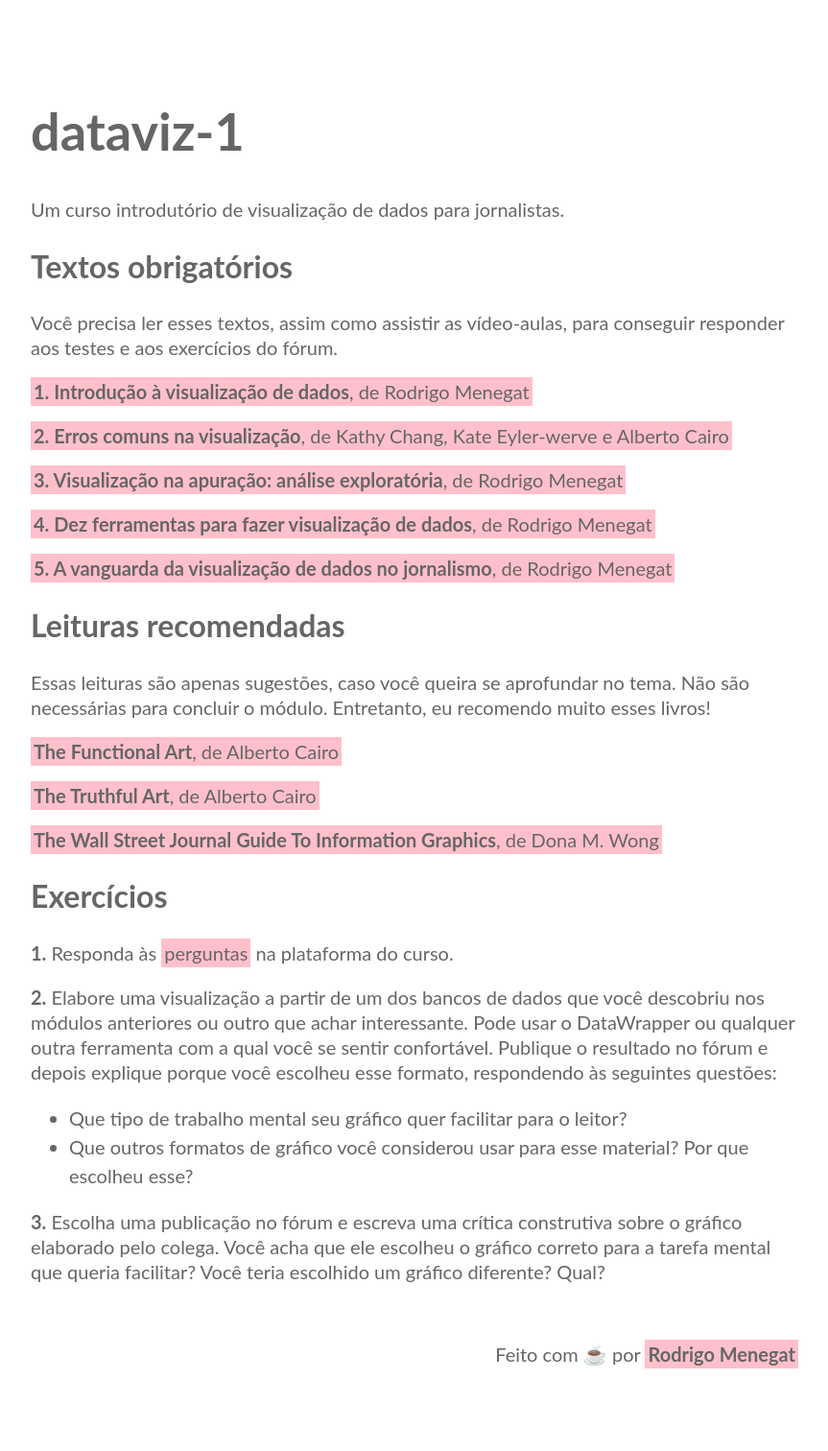
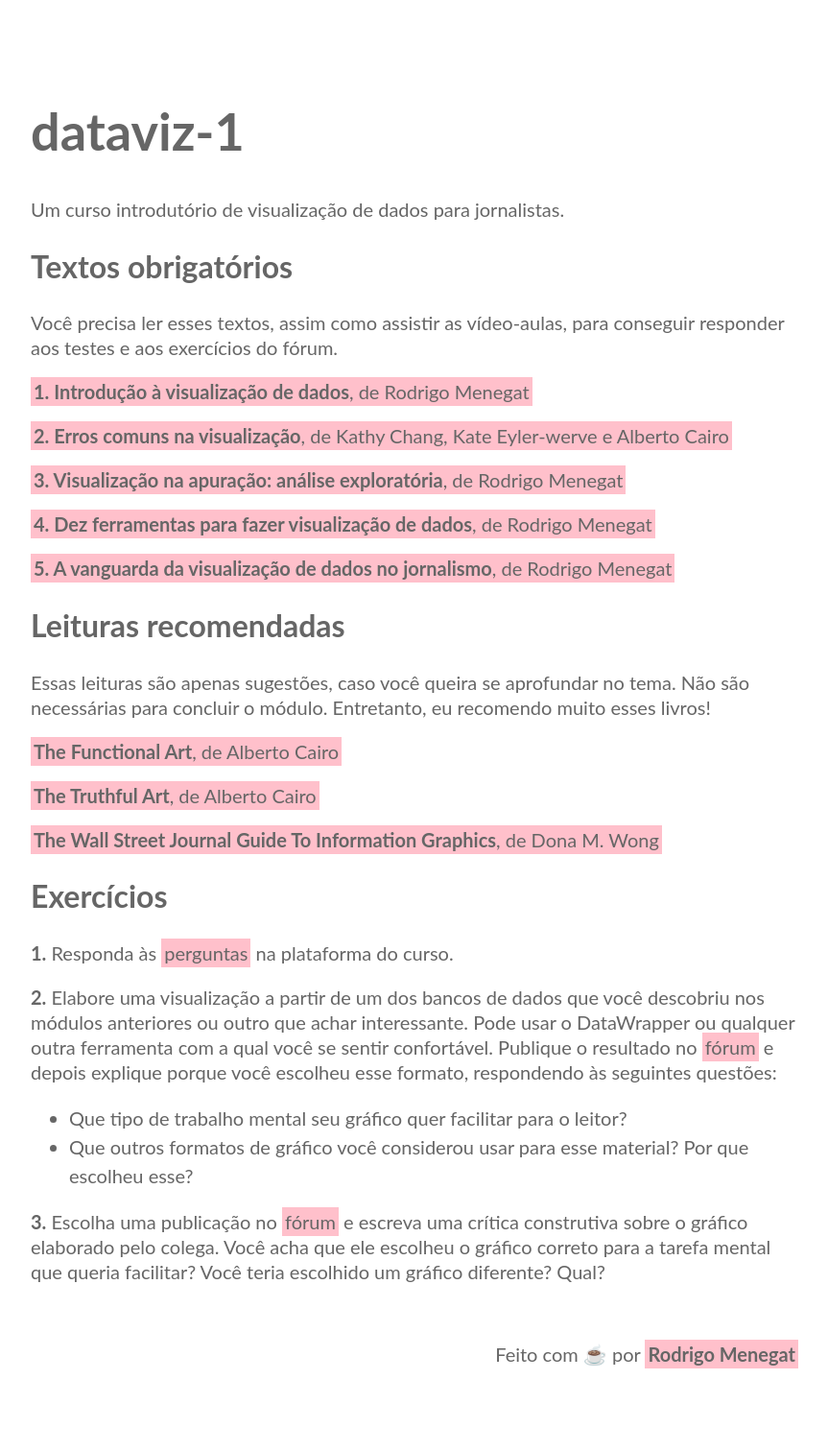
Before and after one commit to RodrigoMenegat/dataviz-1, a Jekyll site: the page built from docs/index.md, in a window 1280 px wide. Shown: the whole page at 96% size, without its empty margins (208-1071 px from the left). Built offline with Jekyll 4.4.1, drawn with Linux system fonts in a browser that asks for light colours; our own code applies the rules of GitHub Pages for plain Markdown files; part of the change alters nothing that is shown.

Commit message:
Atualiza urls

```diff
--- a/docs/index.md
+++ b/docs/index.md
@@ -41,11 +41,11 @@ Essas leituras são apenas sugestões, caso você queira se aprofundar no tema.
 
 ## Exercícios
 
-**1.** Responda às [perguntas](#) na plataforma do curso.
+**1.** Responda às [perguntas](https://journalismcourses.org/mod/quiz/view.php?id=7456) na plataforma do curso.
 
-**2.** Elabore uma visualização a partir de um dos bancos de dados que você descobriu nos módulos anteriores ou outro que achar interessante. Pode usar o DataWrapper ou qualquer outra ferramenta com a qual você se sentir confortável. Publique o resultado no fórum e depois explique porque você escolheu esse formato, respondendo às seguintes questões:
+**2.** Elabore uma visualização a partir de um dos bancos de dados que você descobriu nos módulos anteriores ou outro que achar interessante. Pode usar o DataWrapper ou qualquer outra ferramenta com a qual você se sentir confortável. Publique o resultado no [fórum](https://journalismcourses.org/mod/forum/view.php?id=7237) e depois explique porque você escolheu esse formato, respondendo às seguintes questões:
 
   - Que tipo de trabalho mental seu gráfico quer facilitar para o leitor?
   - Que outros formatos de gráfico você considerou usar para esse material? Por que escolheu esse?
 
-**3.** Escolha uma publicação no fórum e escreva uma crítica construtiva sobre o gráfico elaborado pelo colega. Você acha que ele escolheu o gráfico correto para a tarefa mental que queria facilitar? Você teria escolhido um gráfico diferente? Qual?
+**3.** Escolha uma publicação no [fórum](https://journalismcourses.org/mod/forum/view.php?id=7237) e escreva uma crítica construtiva sobre o gráfico elaborado pelo colega. Você acha que ele escolheu o gráfico correto para a tarefa mental que queria facilitar? Você teria escolhido um gráfico diferente? Qual?
```
